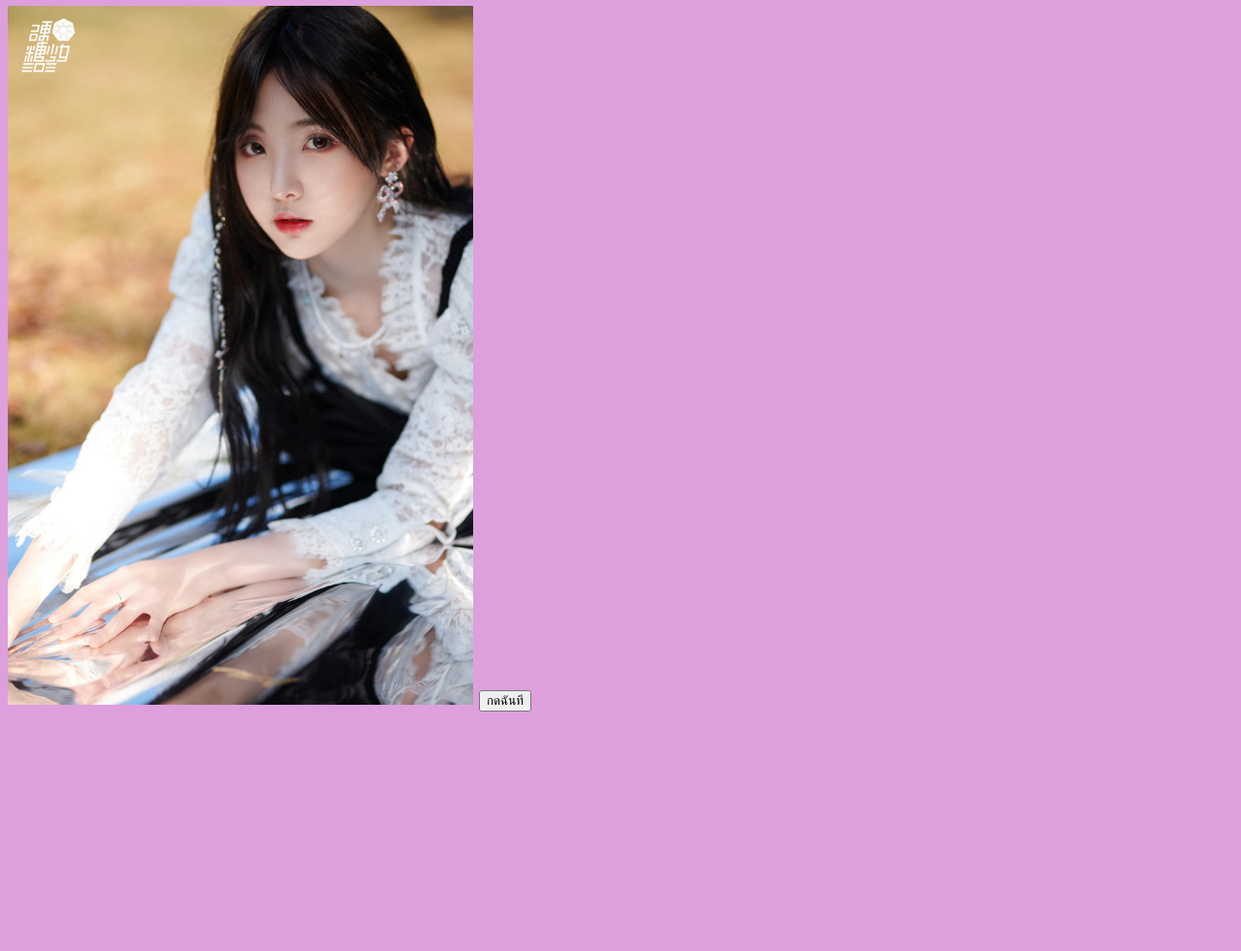
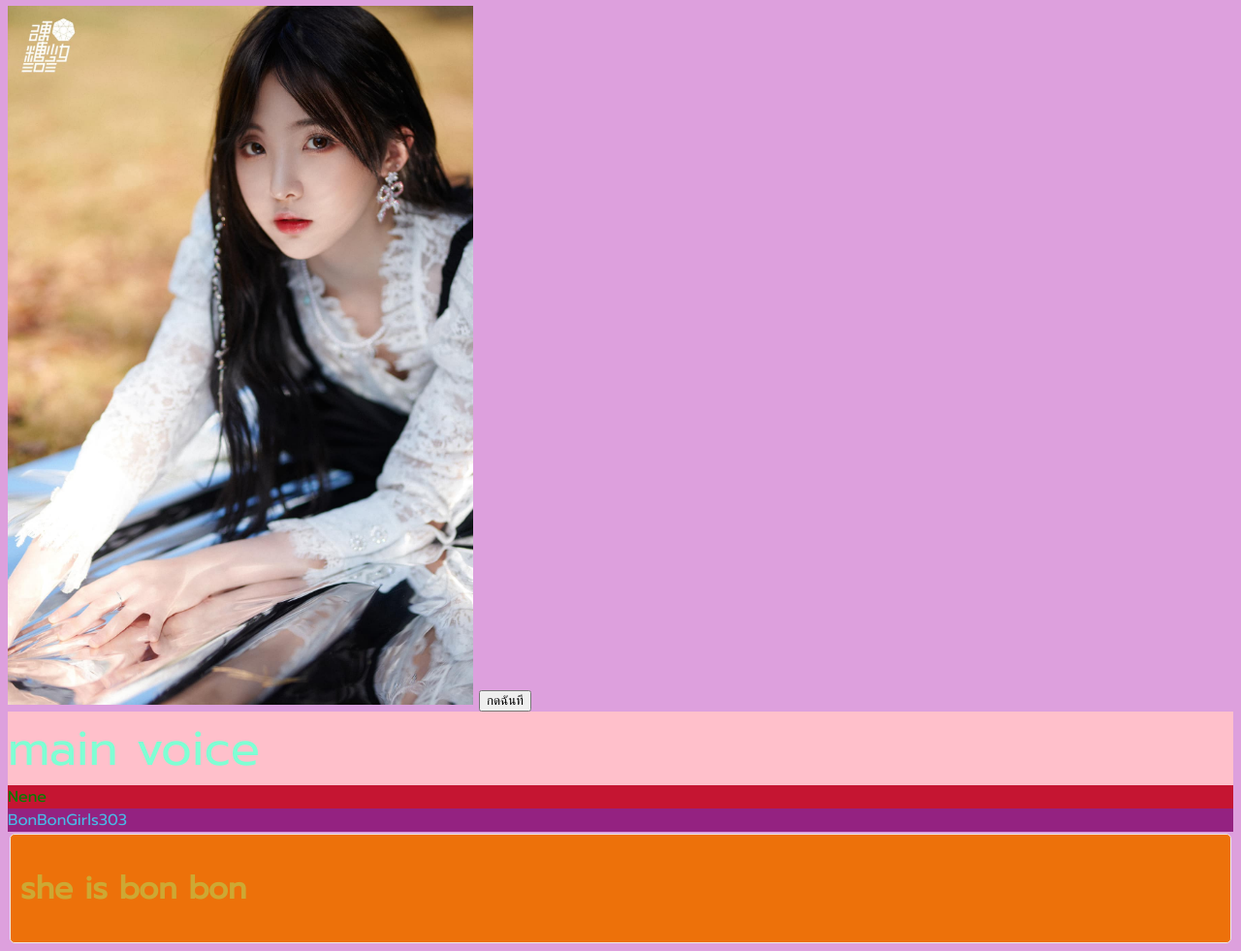
Before and after one commit to momay2302/project1, a plain HTML site: page index.html in a window 1280 px wide. Shown: the part 118-1099 px from the top of the page at 97% size. Before the commit the page ends 860 px from the top, so only its background shows below. Drawn offline with Linux system fonts and the light colour scheme.

Commit message:
finish project1

```diff
--- a/index.html
+++ b/index.html
@@ -8,12 +8,17 @@
     <link rel="stylesheet" href="/style.css">
 </head>
 <body>
-    <a href="/index.html">หน้าแรก</a> | <a href="/about.html">เกี่ยวยกับ</a> | <a href="/contact.html">ติดต่อ</a>
+    <a href="/index.html">หน้าแรก</a> | <a href="/about.html">เกี่ยวกับ</a> | <a href="/contact.html">ติดต่อ</a>
     <h1>สวัสดีชาวโลก</h1>
     <img src="/ne4.jpg" alt="นางฟ้า" width="480">
     <button onclick="doAlert('BonBonGirls303')">กดฉันที</button>
+    <div class="bg-color-red">main voice</div>
+    <div class="bg-color-gold">Nene</div>
+    <div class="bg-color-pink">BonBonGirls303</div>
+    <div class="border-1-radius-5"><h1>she is bon bon </h1><div>
     <script>
         function doAlert(name){alert("สวัสดี"+name)};
+    }
     </script>
 </body>
 </html>
--- a/style.css
+++ b/style.css
@@ -3,3 +3,26 @@ body{
     background-color: plum;
     font-family: 'Prompt', sans-serif;
 }
+div{
+    color:green;
+}
+.bg-color-red{
+    background-color:pink;
+    font-size: 50px;
+    color: aquamarine;
+}
+.bg-color-gold{
+    background-color:rgb(197, 21, 50);
+}
+.bg-color-pink{
+    background-color:#942281;
+    color: #49b9e6;
+}
+.border-1-radius-5{
+    background-color:#ed710a;
+    color:#cda833;
+    border: 1px solid #ededed;
+    border-radius: 5px;
+    margin: 2px;
+    padding:10px;
+}
```
